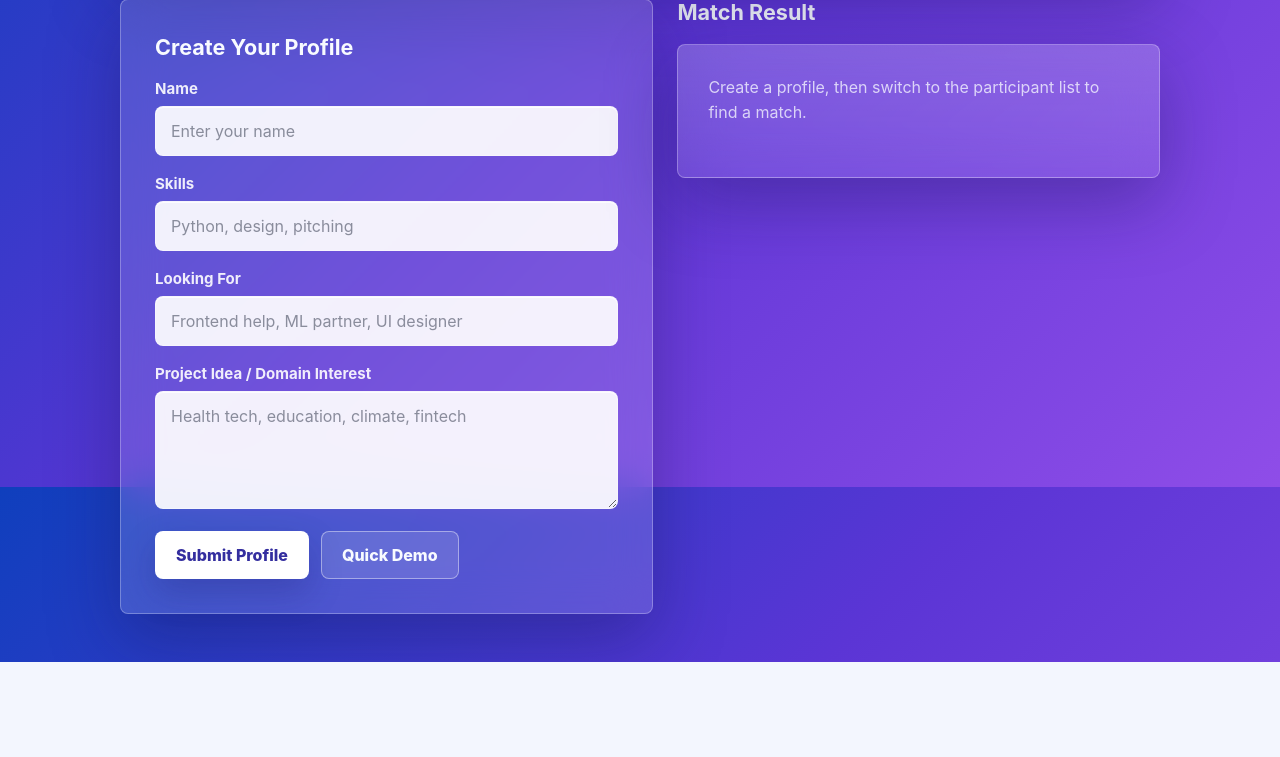
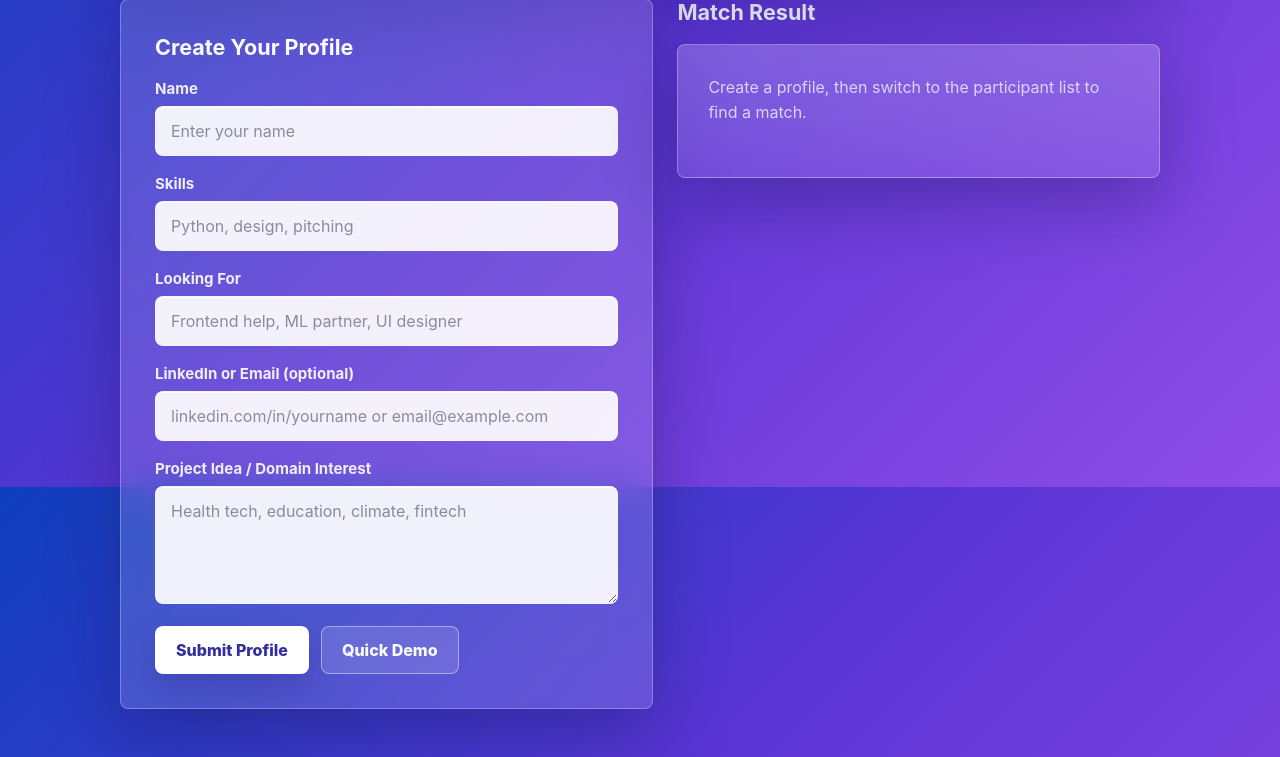
Before and after one commit to riyantium/MatchMinds, a Flask app: page / in a window 1280 px wide. Shown: the part 313-1070 px from the top of the page. Before the commit the page ends 975 px from the top, so only its background shows below. Run offline with Flask 3, Linux system fonts and the light colour scheme; data comes from the database, SQL or seed files in the repository; both versions use the stored data as it was after the commit.

Commit message:
fixed demo files, added contact info, and displayed linkedin/email of participants

```diff
--- a/app.py
+++ b/app.py
@@ -14,26 +14,26 @@ app = Flask(__name__)
 app.config["SECRET_KEY"] = os.getenv("SECRET_KEY", "matchminds-dev-secret")
 
 DEMO_PROFILES = [
-    {"name": "Aryan Mehta", "skills": "Python, Machine Learning, TensorFlow", "looking_for": "Frontend developer or UI/UX designer", "project_interest": "AI-powered healthcare diagnostics"},
-    {"name": "Priya Nair", "skills": "React, Figma, UI/UX Design", "looking_for": "Backend developer with ML experience", "project_interest": "Mental health support app"},
-    {"name": "Rohan Desai", "skills": "Node.js, Express, MongoDB", "looking_for": "ML engineer or data scientist", "project_interest": "Fintech and personal finance automation"},
-    {"name": "Sneha Kulkarni", "skills": "Data Science, Pandas, Power BI", "looking_for": "Full stack developer", "project_interest": "Climate change data visualization"},
-    {"name": "Karan Singh", "skills": "Flutter, Dart, Firebase", "looking_for": "AI/ML developer", "project_interest": "EdTech mobile app for rural students"},
-    {"name": "Ananya Sharma", "skills": "NLP, Python, HuggingFace", "looking_for": "Frontend developer and product thinker", "project_interest": "AI writing assistant for students"},
-    {"name": "Dev Patel", "skills": "React, TypeScript, Tailwind CSS", "looking_for": "Backend or AI developer", "project_interest": "Developer productivity tools"},
-    {"name": "Meera Iyer", "skills": "Cybersecurity, Ethical Hacking, Linux", "looking_for": "Full stack developer", "project_interest": "Privacy-first tools and secure communication"},
-    {"name": "Aditya Joshi", "skills": "Django, PostgreSQL, REST APIs", "looking_for": "Frontend developer or ML engineer", "project_interest": "Social impact platform for NGOs"},
-    {"name": "Ritika Verma", "skills": "Figma, Adobe XD, User Research", "looking_for": "Developer to bring designs to life", "project_interest": "Accessibility tools for differently abled users"},
-    {"name": "Sahil Gupta", "skills": "Computer Vision, OpenCV, Python", "looking_for": "Mobile or web developer", "project_interest": "Smart agriculture and crop monitoring"},
-    {"name": "Pooja Reddy", "skills": "Java, Spring Boot, Microservices", "looking_for": "Frontend developer and UI designer", "project_interest": "Healthcare appointment and records management"},
-    {"name": "Nikhil Bansal", "skills": "Blockchain, Solidity, Web3.js", "looking_for": "Frontend developer and product designer", "project_interest": "Decentralized identity and credential verification"},
-    {"name": "Tanvi Chopra", "skills": "Content strategy, pitching, market research", "looking_for": "Technical developer to build the product", "project_interest": "Sustainable fashion and conscious consumerism"},
-    {"name": "Harsh Malhotra", "skills": "AWS, Docker, Kubernetes, DevOps", "looking_for": "Full stack developer with a product idea", "project_interest": "Developer tools and cloud infrastructure"},
-    {"name": "Ishita Roy", "skills": "Data Analysis, SQL, Tableau", "looking_for": "ML engineer or backend developer", "project_interest": "Women safety and smart city solutions"},
-    {"name": "Vikram Nambiar", "skills": "Embedded Systems, Arduino, IoT", "looking_for": "Software developer for companion app", "project_interest": "Smart home and energy efficiency"},
-    {"name": "Lavanya Subramanian", "skills": "Python, Flask, REST APIs", "looking_for": "Frontend developer and UI/UX designer", "project_interest": "Online learning and skill development platform"},
-    {"name": "Arnav Kapoor", "skills": "Game Development, Unity, C#", "looking_for": "AI developer or storyteller", "project_interest": "Gamification for education and mental wellness"},
-    {"name": "Divya Pillai", "skills": "Biotechnology, research writing, data analysis", "looking_for": "ML engineer or web developer", "project_interest": "AI tools for biomedical research and drug discovery"},
+    {"name": "Aryan Mehta", "skills": "Python, Machine Learning, TensorFlow", "looking_for": "Frontend developer or UI/UX designer", "project_interest": "AI-powered healthcare diagnostics", "contact": "aryan.mehta@gmail.com"},
+    {"name": "Priya Nair", "skills": "React, Figma, UI/UX Design", "looking_for": "Backend developer with ML experience", "project_interest": "Mental health support app", "contact": "priya.nair@outlook.com"},
+    {"name": "Rohan Desai", "skills": "Node.js, Express, MongoDB", "looking_for": "ML engineer or data scientist", "project_interest": "Fintech and personal finance automation", "contact": "linkedin.com/in/rohandesai"},
+    {"name": "Sneha Kulkarni", "skills": "Data Science, Pandas, Power BI", "looking_for": "Full stack developer", "project_interest": "Climate change data visualization", "contact": "sneha.kulkarni@gmail.com"},
+    {"name": "Karan Singh", "skills": "Flutter, Dart, Firebase", "looking_for": "AI/ML developer", "project_interest": "EdTech mobile app for rural students", "contact": "linkedin.com/in/karansingh"},
+    {"name": "Ananya Sharma", "skills": "NLP, Python, HuggingFace", "looking_for": "Frontend developer and product thinker", "project_interest": "AI writing assistant for students", "contact": "ananya.sharma@gmail.com"},
+    {"name": "Dev Patel", "skills": "React, TypeScript, Tailwind CSS", "looking_for": "Backend or AI developer", "project_interest": "Developer productivity tools", "contact": "dev.patel@outlook.com"},
+    {"name": "Meera Iyer", "skills": "Cybersecurity, Ethical Hacking, Linux", "looking_for": "Full stack developer", "project_interest": "Privacy-first tools and secure communication", "contact": "linkedin.com/in/meeraiyer"},
+    {"name": "Aditya Joshi", "skills": "Django, PostgreSQL, REST APIs", "looking_for": "Frontend developer or ML engineer", "project_interest": "Social impact platform for NGOs", "contact": "aditya.joshi@gmail.com"},
+    {"name": "Ritika Verma", "skills": "Figma, Adobe XD, User Research", "looking_for": "Developer to bring designs to life", "project_interest": "Accessibility tools for differently abled users", "contact": "ritika.verma@gmail.com"},
+    {"name": "Sahil Gupta", "skills": "Computer Vision, OpenCV, Python", "looking_for": "Mobile or web developer", "project_interest": "Smart agriculture and crop monitoring", "contact": "linkedin.com/in/sahilgupta"},
+    {"name": "Pooja Reddy", "skills": "Java, Spring Boot, Microservices", "looking_for": "Frontend developer and UI designer", "project_interest": "Healthcare appointment and records management", "contact": "pooja.reddy@outlook.com"},
+    {"name": "Nikhil Bansal", "skills": "Blockchain, Solidity, Web3.js", "looking_for": "Frontend developer and product designer", "project_interest": "Decentralized identity and credential verification", "contact": "nikhil.bansal@gmail.com"},
+    {"name": "Tanvi Chopra", "skills": "Content strategy, pitching, market research", "looking_for": "Technical developer to build the product", "project_interest": "Sustainable fashion and conscious consumerism", "contact": "linkedin.com/in/tanvichopra"},
+    {"name": "Harsh Malhotra", "skills": "AWS, Docker, Kubernetes, DevOps", "looking_for": "Full stack developer with a product idea", "project_interest": "Developer tools and cloud infrastructure", "contact": "harsh.malhotra@gmail.com"},
+    {"name": "Ishita Roy", "skills": "Data Analysis, SQL, Tableau", "looking_for": "ML engineer or backend developer", "project_interest": "Women safety and smart city solutions", "contact": "ishita.roy@outlook.com"},
+    {"name": "Vikram Nambiar", "skills": "Embedded Systems, Arduino, IoT", "looking_for": "Software developer for companion app", "project_interest": "Smart home and energy efficiency", "contact": "linkedin.com/in/vikramnambiar"},
+    {"name": "Lavanya Subramanian", "skills": "Python, Flask, REST APIs", "looking_for": "Frontend developer and UI/UX designer", "project_interest": "Online learning and skill development platform", "contact": "lavanya.subramanian@gmail.com"},
+    {"name": "Arnav Kapoor", "skills": "Game Development, Unity, C#", "looking_for": "AI developer or storyteller", "project_interest": "Gamification for education and mental wellness", "contact": "arnav.kapoor@gmail.com"},
+    {"name": "Divya Pillai", "skills": "Biotechnology, research writing, data analysis", "looking_for": "ML engineer or web developer", "project_interest": "AI tools for biomedical research and drug discovery", "contact": "divya.pillai@outlook.com"},
 ]
 
 
--- a/services/ai_matcher.py
+++ b/services/ai_matcher.py
@@ -8,7 +8,7 @@ from openai import OpenAI
 
 load_dotenv()
 
-DEFAULT_MODEL = os.getenv("OPENAI_MODEL", "gpt-5-mini")
+DEFAULT_MODEL = os.getenv("OPENAI_MODEL", "gpt-5.6-luna")
 
 
 def find_best_match(current_profile: dict, all_profiles: list):
--- a/services/profile_manager.py
+++ b/services/profile_manager.py
@@ -16,7 +16,8 @@ def _init_db():
                 name TEXT NOT NULL,
                 skills TEXT NOT NULL,
                 looking_for TEXT NOT NULL,
-                project_interest TEXT
+                project_interest TEXT,
+                contact TEXT
             )
         """)
         conn.commit()
@@ -26,8 +27,8 @@ _init_db()
 def add_profile(profile: dict):
     with _get_connection() as conn:
         conn.execute(
-            "INSERT INTO profiles (name, skills, looking_for, project_interest) VALUES (?, ?, ?, ?)",
-            (profile.get("name"), profile.get("skills"), profile.get("looking_for"), profile.get("project_interest", ""))
+            "INSERT INTO profiles (name, skills, looking_for, project_interest, contact) VALUES (?, ?, ?, ?, ?)",
+            (profile.get("name"), profile.get("skills"), profile.get("looking_for"), profile.get("project_interest", ""), profile.get("contact", ""))
         )
         conn.commit()
     return profile.copy()
--- a/static/script.js
+++ b/static/script.js
@@ -21,6 +21,7 @@ document.addEventListener("DOMContentLoaded", () => {
     const projectIdeaElement = document.getElementById("project-idea");
     const teamNameElement = document.getElementById("team-name");
     const combinedSkillsElement = document.getElementById("combined-skills");
+    const contactInfoElement = document.getElementById("contact-info");
 
     const savedProfileKey = "matchminds_saved_profile";
     const buttonText = {
@@ -221,6 +222,7 @@ document.addEventListener("DOMContentLoaded", () => {
             looking_for: document.getElementById("looking-for").value.trim(),
             project_interest: projectInterest,
             project_idea: projectInterest,
+            contact: document.getElementById("contact").value.trim(),
         };
     }
 
@@ -325,6 +327,7 @@ document.addEventListener("DOMContentLoaded", () => {
         projectIdeaElement.textContent = match.project_idea || "-";
         teamNameElement.textContent = match.team_name || "-";
         combinedSkillsElement.textContent = formatList(match.combined_skills);
+        contactInfoElement.textContent = match.best_teammate?.contact || "-";
     }
 
     function formatTeammate(teammate) {
--- a/templates/index.html
+++ b/templates/index.html
@@ -90,6 +90,17 @@
                     </p>
 
                     <p class="form-field">
+                        <label for="contact">LinkedIn or Email (optional)</label>
+                        <input
+                            id="contact"
+                            class="form-input"
+                            name="contact"
+                            type="text"
+                            placeholder="linkedin.com/in/yourname or email@example.com"
+                        >
+                    </p>
+
+                    <p class="form-field">
                         <label for="project-interest">Project Idea / Domain Interest</label>
                         <textarea
                             id="project-interest"
@@ -160,6 +171,9 @@
 
                     <dt>AI explanation</dt>
                     <dd id="ai-explanation" class="match-value">-</dd>
+
+                    <dt>Contact</dt>
+                    <dd id="contact-info" class="match-value">-</dd>
                 </dl>
 
                 <section class="match-enhancements" aria-labelledby="match-enhancements-title">
```
Also changed, not shown: services/profiles.db.
